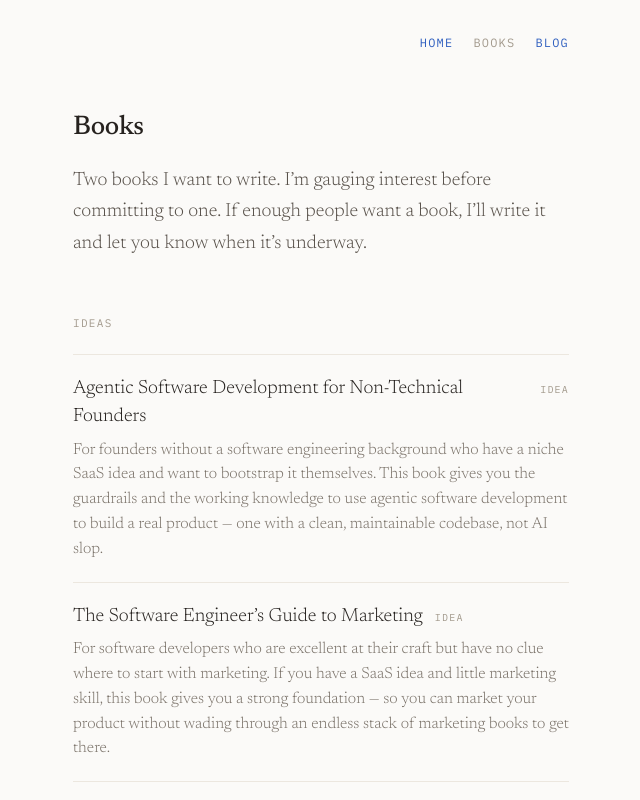
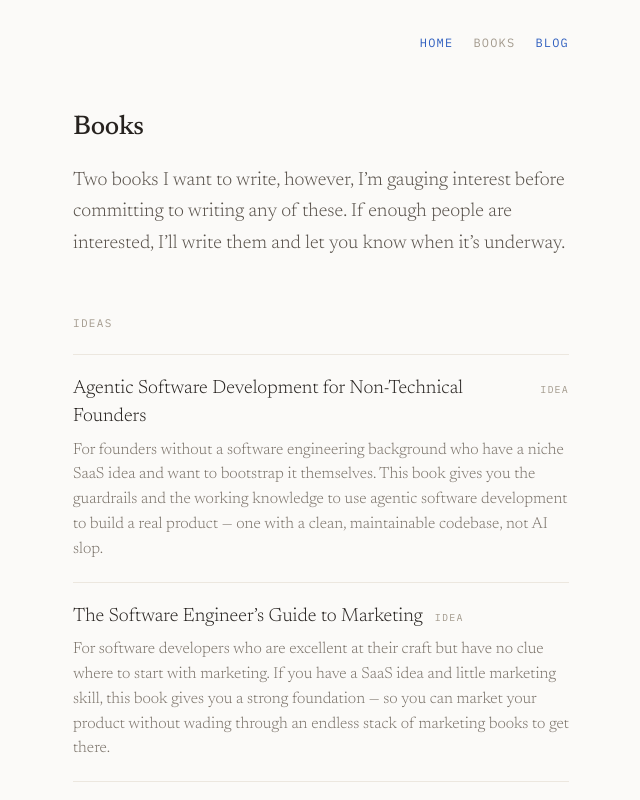
Before and after one commit to CountryFiddler/PersonalWebsite, a Next.js app: page /books in a window 1280 px wide. Shown: the top 800 px of the page, without its empty margins (319-959 px from the left). Built offline with nearby package versions, Linux system fonts and the light colour scheme; no server answers.

Commit message:
Commiting updates to the books page

```diff
--- a/src/app/books/page.tsx
+++ b/src/app/books/page.tsx
@@ -56,8 +56,8 @@ export default function BooksPage() {
           Books
         </h1>
         <p style={{ fontSize: 19, lineHeight: 1.65, color: "var(--text-body)", margin: "20px 0 0" }}>
-          Two books I want to write. I’m gauging interest before committing to one. If
-          enough people want a book, I’ll write it and let you know when it’s underway.
+          Two books I want to write, however, I’m gauging interest before committing to writing any of these. If
+          enough people are interested, I’ll write them and let you know when it’s underway.
         </p>
       </header>
 
```
